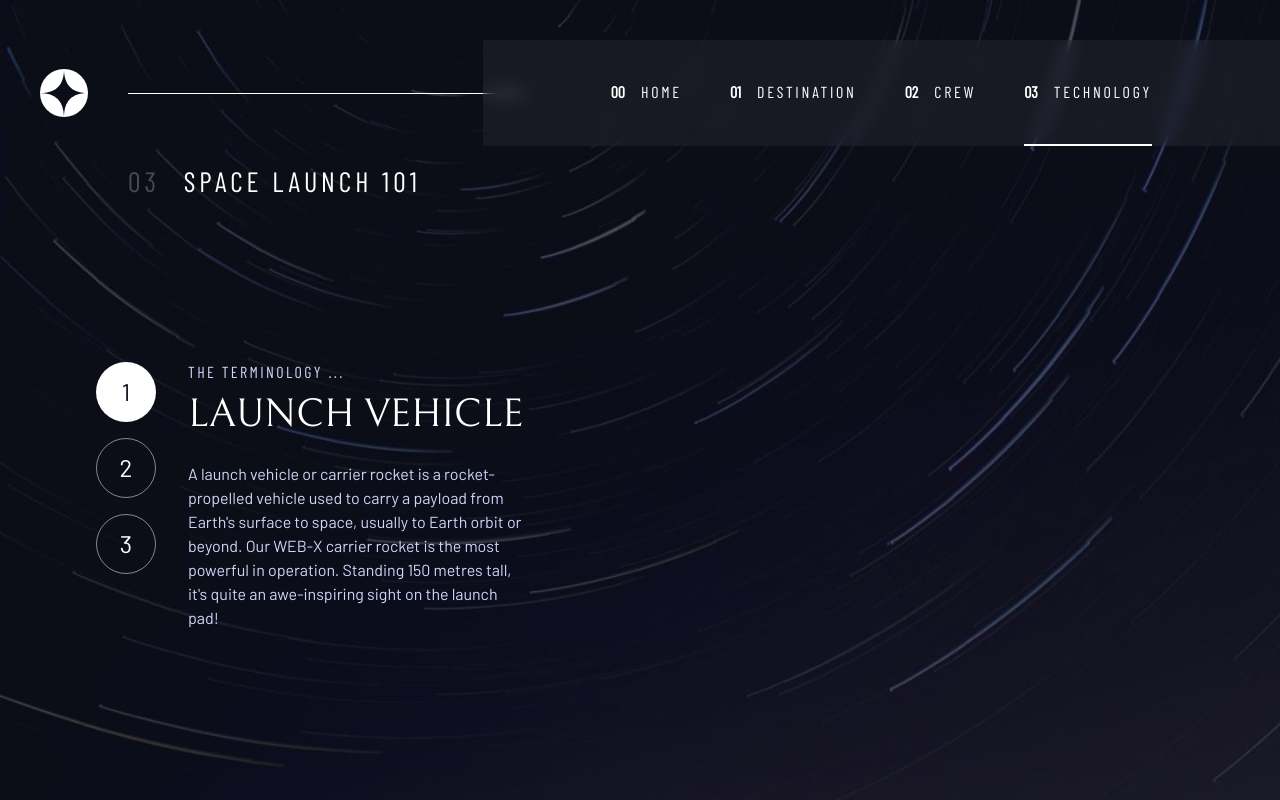
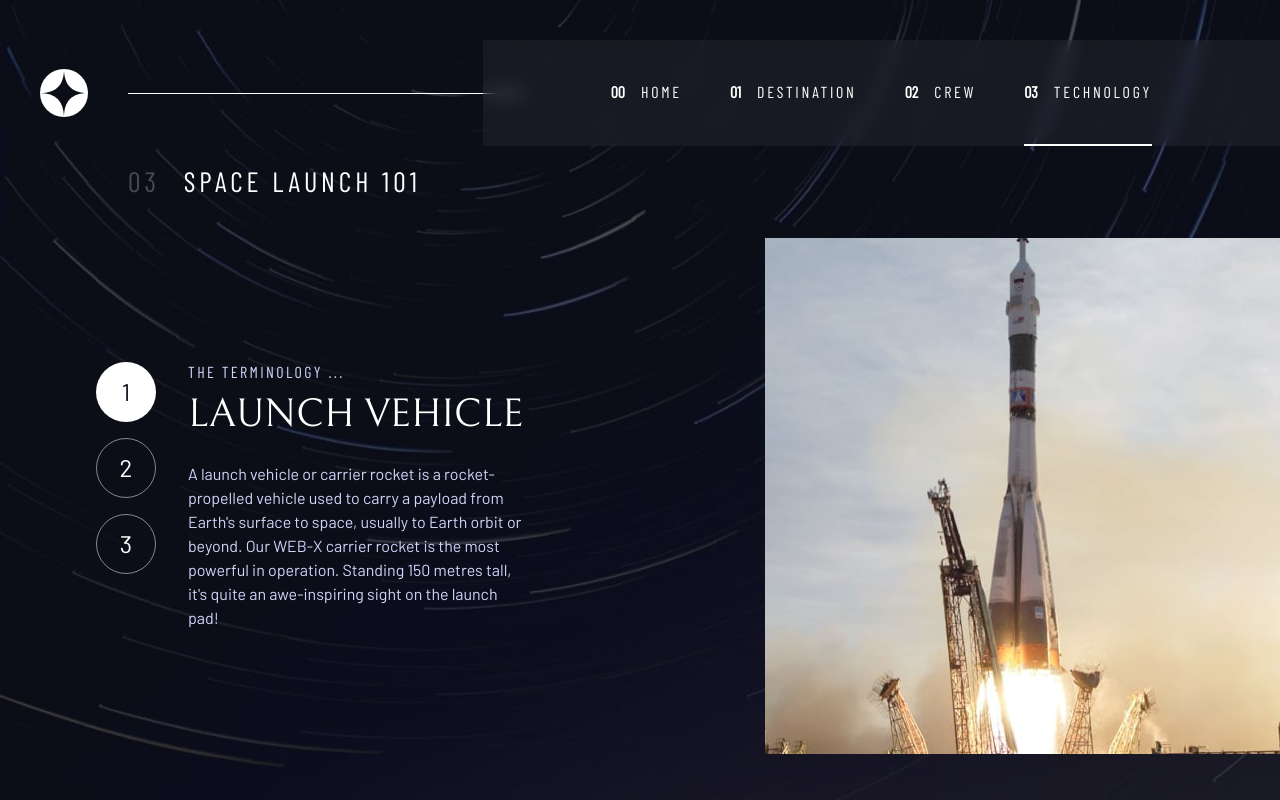
Before and after one commit to dominikrubroeder/space-tourism-website, a Next.js app: page /technology in a window 1280 px wide. Built offline with nearby package versions, Linux system fonts and the light colour scheme.

Commit message:
Use next Image component

```diff
--- a/pages/crew/index.js
+++ b/pages/crew/index.js
@@ -46,6 +46,7 @@ const CrewPage = () => {
                             height="100%"
                             layout="responsive"
                             objectFit="contain"
+                            priority
                           />
                         </div>
                       </motion.div>
--- a/pages/destination/index.js
+++ b/pages/destination/index.js
@@ -7,6 +7,7 @@ import NavText from '../../components/typography/NavText';
 import Subheading from '../../components/typography/Subheading';
 import Subheading2 from '../../components/typography/Subheading2';
 import { destinationsData } from '../../data';
+import Image from 'next/image';
 
 const DestinationPage = () => {
   const [activeTab, setActiveTab] = useState(0);
@@ -29,7 +30,7 @@ const DestinationPage = () => {
             {destinationsData.map((destination, index) => {
               if (index === activeTab) {
                 return (
-                  <motion.img
+                  <motion.div
                     key={index}
                     src={destination.images.webp}
                     alt={destination.name}
@@ -40,8 +41,18 @@ const DestinationPage = () => {
                       ease: 'easeOut',
                       delay: 0.3,
                     }}
-                    className="w-[10.625rem] h-[10.625rem] mx-auto mb-4 md:mb-8 md:w-[18.75rem] md:h-[18.75rem] xl:w-[27.85rem] xl:h-[27.85rem]"
-                  />
+                    className="relative w-[10.625rem] h-[10.625rem] mx-auto mb-4 md:mb-8 md:w-[18.75rem] md:h-[18.75rem] xl:w-[27.85rem] xl:h-[27.85rem]"
+                  >
+                    <Image
+                      width="100%"
+                      height="100%"
+                      src={destination.images.png}
+                      alt={destination.name}
+                      layout="responsive"
+                      objectFit="contain"
+                      priority
+                    />
+                  </motion.div>
                 );
               }
             })}
--- a/pages/technology/index.js
+++ b/pages/technology/index.js
@@ -3,26 +3,17 @@ import { motion } from 'framer-motion';
 import Breadcrumb from '../../components/layout/Breadcrumb';
 import TopLevelPageSection from '../../components/layout/TopLevelPageSection';
 import { technologiesData } from '../../data';
-import Head from 'next/head';
+import Image from 'next/image';
 
 const TechnologyPage = () => {
   const [activeTab, setActiveTab] = useState(0);
 
   return (
-    <>
-      <Head>
-        <title>Technology | Space tourism website</title>
-        <meta
-          name="description"
-          content="Space launch 101 | Space tourism website"
-        />
-      </Head>
-
     <div className="min-h-screen text-white bg-technology-mobile bg-no-repeat bg-center bg-cover md:bg-technology-tablet xl:bg-technology-desktop">
       <Breadcrumb title="Space Launch 101" count="03" />
 
       <TopLevelPageSection>
-          <div className="w-full grid gap-8 xl:grid-cols-2 xl:max-w-7xl xl:flex">
+        <div className="w-full grid gap-8 xl:grid-cols-2 xl:max-w-7xl xl:flex xl:items-center">
           {technologiesData.map((technology, index) => {
             if (index === activeTab) {
               return (
@@ -35,8 +26,17 @@ const TechnologyPage = () => {
                     ease: 'easeOut',
                     delay: 0.3,
                   }}
-                    className={`w-full h-[19.375rem] bg-center bg-cover bg-no-repeat ${technology.imageClasses.landscape} xl:${technology.imageClasses.portrait} xl:fixed xl:right-0 xl:bottom-20 xl:w-[32.2rem] xl:h-[32.2rem] xl:order-2`}
-                  ></motion.div>
+                  className="w-72 h-72 m-auto sm:w-80 sm:h-80 xl:w-[32.2rem] xl:h-[32.2rem] xl:absolute xl:right-0"
+                >
+                  <Image
+                    src={technology.images.portrait}
+                    width="100%"
+                    height="100%"
+                    layout="responsive"
+                    alt={technology.name}
+                    priority
+                  />
+                </motion.div>
               );
             }
           })}
@@ -114,7 +114,6 @@ const TechnologyPage = () => {
         </div>
       </TopLevelPageSection>
     </div>
-    </>
   );
 };
 
```
Lines whose indentation alone changed are shown as unchanged.
